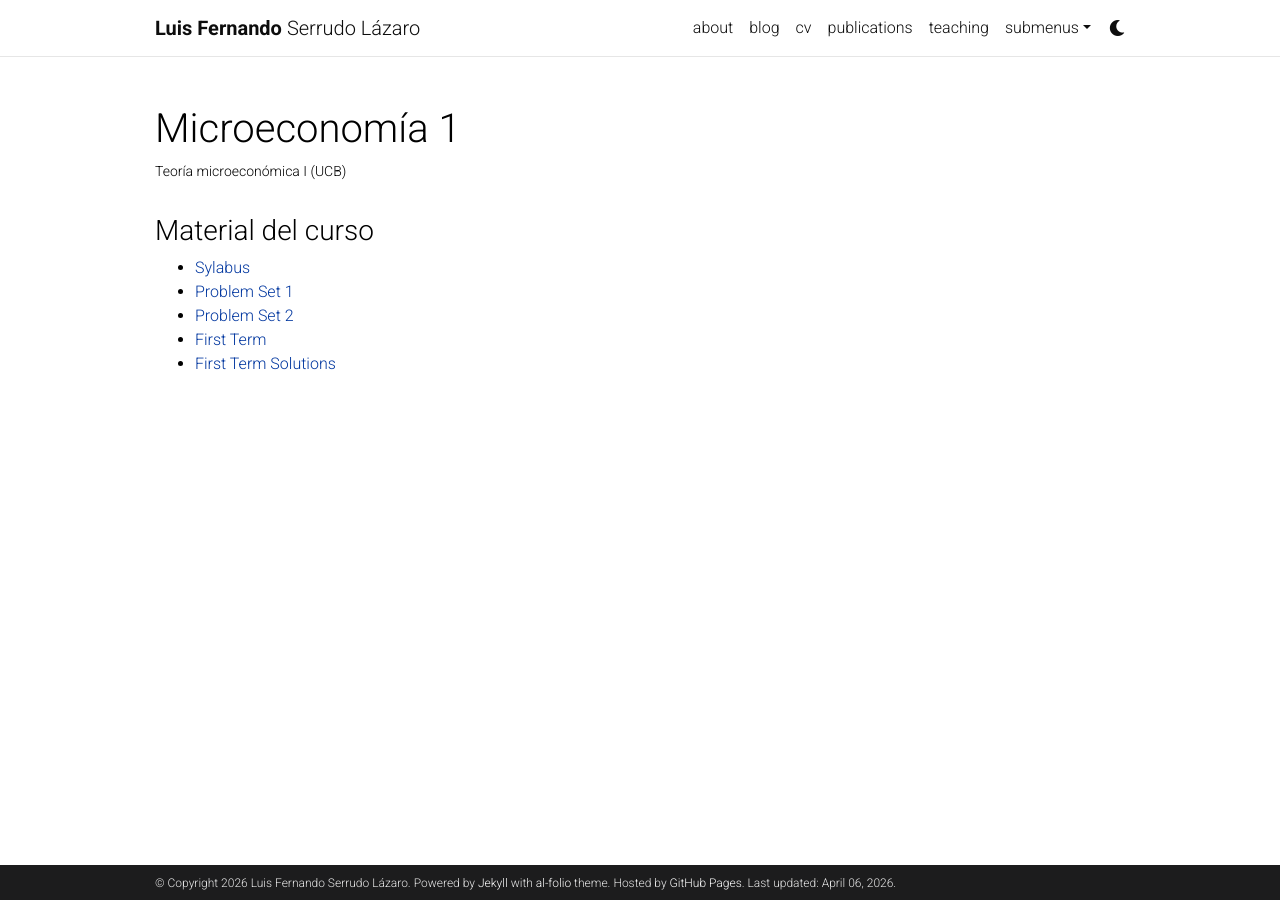
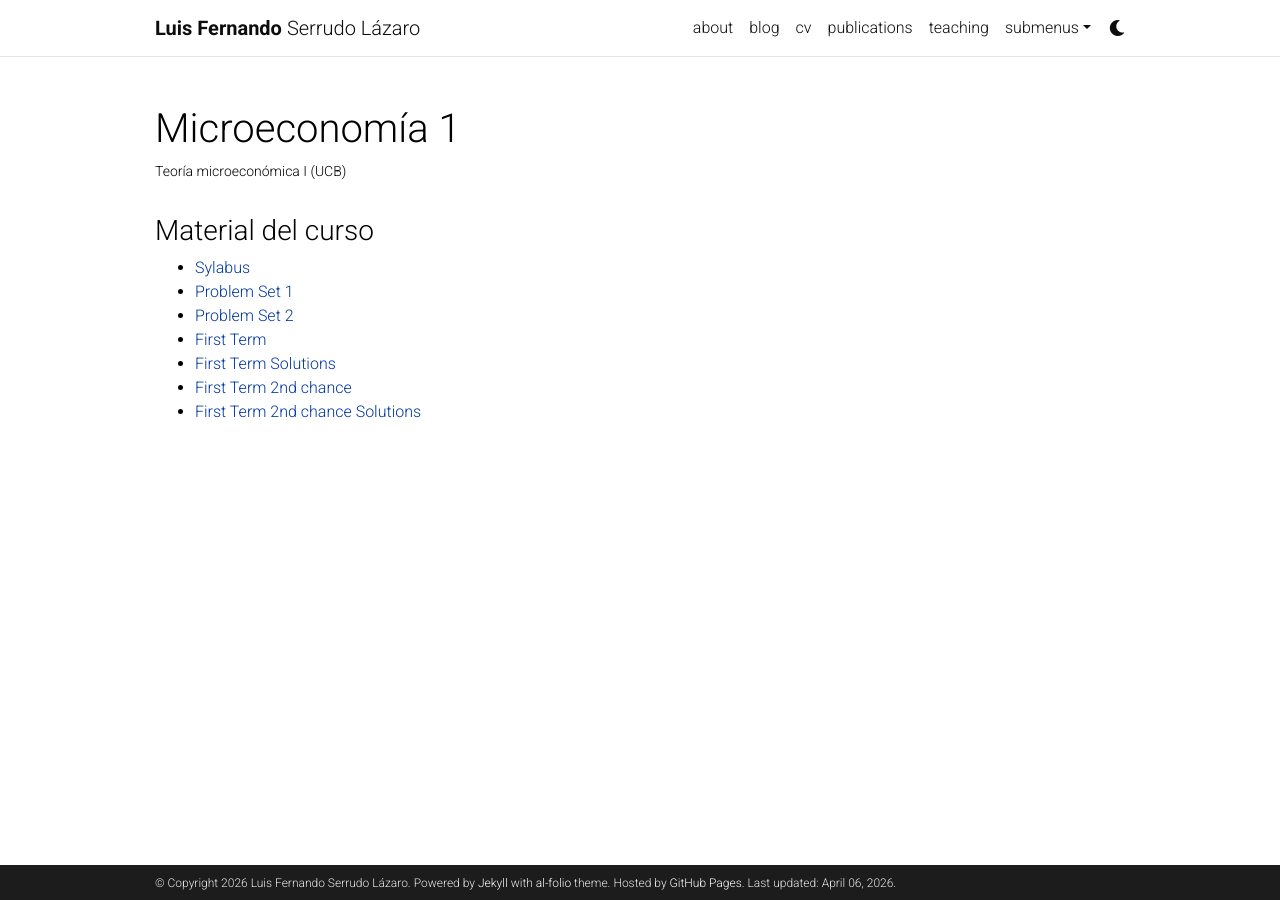
Before and after one commit to lserrudo/lserrudo.github.io, a Jekyll site: the page built from _projects/Microeconomics1.md, in a window 1280 px wide. Built offline with Jekyll 4.4.1, drawn with Linux system fonts in a browser that asks for light colours; comment, search, counter and statistics services are not loaded; a style sheet for code colours, icons or effects is not loaded.

Commit message:
Update Microeconomics1.md

```diff
--- a/_projects/Microeconomics1.md
+++ b/_projects/Microeconomics1.md
@@ -14,3 +14,5 @@ category: teaching
 - [Problem Set 2](/assets/pdf/Consumer_PS2.pdf)
 - [First Term](/assets/pdf/ExamI.pdf)
 - [First Term Solutions](/assets/pdf/ExamI_Sol.pdf)
+- [First Term 2nd chance](/assets/pdf/ExamI_rec.pdf)
+- [First Term 2nd chance Solutions](/assets/pdf/ExamI_rec_sol.pdf)
```
